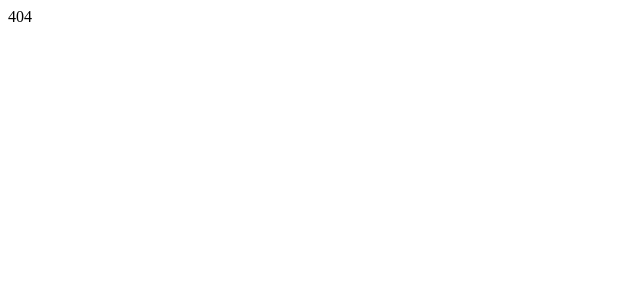
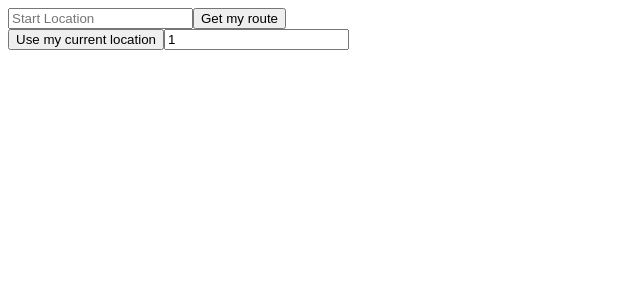
Before and after one commit to dangosailing/aidev24_webdev_fe, a React (Vite) app: page /location in a window 1280 px wide. Shown: the top 300 px of the page, without its empty margins (0-640 px from the left). Built offline with nearby package versions, Linux system fonts and the light colour scheme.

Commit message:
add get my location and generates a route

```diff
--- a/package.json
+++ b/package.json
@@ -10,6 +10,7 @@
     "preview": "vite preview"
   },
   "dependencies": {
+    "@vis.gl/react-google-maps": "^1.5.2",
     "axios": "^1.8.4",
     "react": "^19.0.0",
     "react-dom": "^19.0.0",
--- a/src/App.jsx
+++ b/src/App.jsx
@@ -4,6 +4,7 @@ import Login from "./pages/Login";
 import Register from "./pages/Register";
 import Profile from "./pages/Profile";
 import NoPage from "./pages/NoPage";
+import GetUserPosition from "./pages/GetUserPosition"
 
 function App() {
   return (
@@ -12,6 +13,7 @@ function App() {
         <Route path="/" element={<Home />} />
         <Route path="login" element={<Login />} />
         <Route path="register" element={<Register />} />
+        <Route path="location" element={<GetUserPosition/>} />
         <Route path="profile" element={<Profile />} />
         <Route path="*" element={<NoPage />} />
       </Routes>
--- /dev/null
+++ b/src/pages/GetUserPosition.jsx
@@ -0,0 +1,111 @@
+import React, { useState } from 'react';
+import { newPath } from '../services/pathApi';
+
+
+const GetUserPosition = () => {
+  const [location, setLocation] = useState("");
+  const [distanceKm, setDistanceKm] = useState(1);
+  const [coordinates, setCoordinates] = useState(null);
+  const [route, setRoute] = useState(null);
+  const [loading, setLoading] = useState(false);
+
+
+  const handleManualSubmit = async (e) => {
+    e.preventDefault();
+    if (location) {
+      fetchCoordinates(location);
+    }
+  };
+
+  const handleCurrentLocation = () => {
+    if (!navigator.geolocation) {
+      alert("Geolocation is not supported for your browser.");
+      return;
+    }
+
+    setLoading(true);
+
+    navigator.geolocation.getCurrentPosition(
+      async (position) => {
+        const coords = {
+          lat: position.coords.latitude,
+          lng: position.coords.longitude,
+        };
+        setCoordinates(coords);
+        await sendCoordinatesToBackend(coords);
+        setLoading(false);
+      },
+      (error) => {
+        alert("Could not get location: " + error.message);
+        setLoading(false);
+      }
+    );
+  };
+
+  const fetchCoordinates = async (location) => {
+    setLoading(true);
+    const geocoder = new window.google.maps.Geocoder();
+
+    geocoder.geocode({ address: location }, async (results, status) => {
+      if (status === "OK" && results[0]) {
+        const coords = results[0].geometry.location;
+        setCoordinates({
+          lat: coords.lat(),
+          lng: coords.lng(),
+        });
+        await sendCoordinatesToBackend({
+          lat: coords.lat(),
+          lng: coords.lng(),
+        });
+      } else {
+        alert("Could not find location");
+      }
+      setLoading(false);
+    });
+  };
+
+  const sendCoordinatesToBackend = async (coords) => {
+    const distanceMeters = distanceKm * 1000;
+    const pathData = {
+      starting_point: [coords.lng, coords.lat],
+      distance: distanceMeters,
+    };
+    try {
+      const result = await newPath(pathData);
+      setRoute(result);
+    } catch (error) {
+      console.log("Error getting path", error);
+    }
+  };
+
+  return (
+    <div>
+      <form onSubmit={handleManualSubmit}>
+        <input
+          type="text"
+          placeholder="Start Location"
+          value={location}
+          onChange={(e) => setLocation(e.target.value)}
+        />
+        <button type="submit">Get my route</button>
+      </form>
+      <button onClick={handleCurrentLocation}>Use my current location</button>
+      <input
+        type="number"
+        placeholder="Distance in km"
+        value={distanceKm}
+        onChange={(e) => setDistanceKm(e.target.value)}
+      />
+
+      {loading ? (
+        <p>Loading...</p>
+      ) : (
+        coordinates && <p>Lat: {coordinates.lat}, Lng: {coordinates.lng}</p>
+      )}
+
+      {route && <p>Route: {JSON.stringify(route.path)}</p>}
+    </div>
+  );
+};
+
+export default GetUserPosition;
--- /dev/null
+++ b/src/services/pathApi.js
@@ -0,0 +1,13 @@
+import axiosInstance from "./axiosInstance"
+
+export const newPath = async (pathData) => {
+    try {
+        const response = await axiosInstance.post("/paths/get-path", pathData)
+        console.log(response)
+        return response.data
+    } catch (error) {
+        console.error("Error geting new path", error)
+        throw error
+    }
+
+}
```
Also changed, not shown: 1 other file (tests, documents, lock files or other folders).
